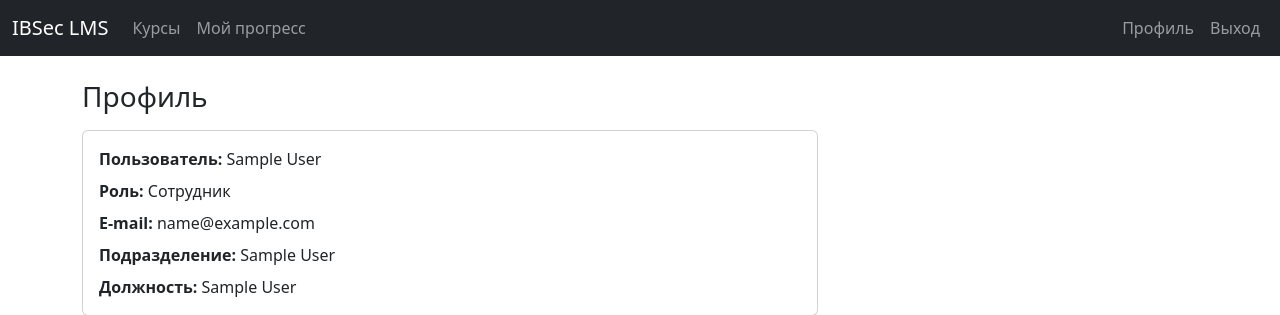
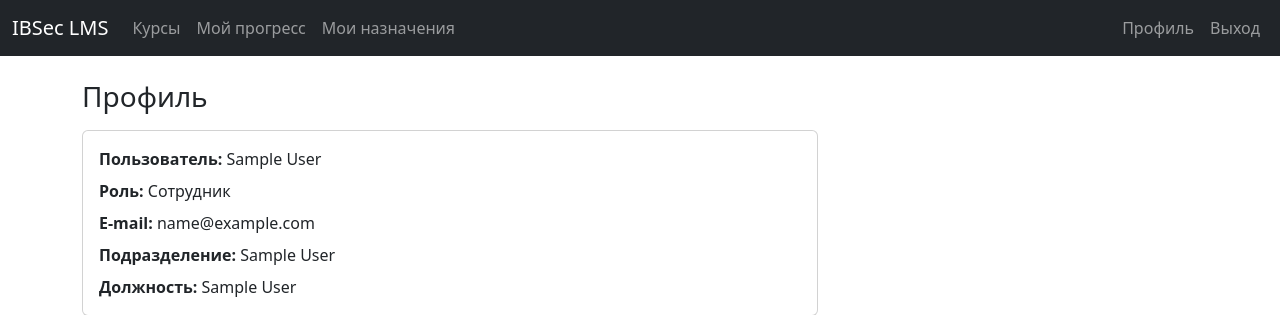
Before and after one commit to nordbyte9/ibsec_lms, a Django app: page /accounts/profile/ in a window 1280 px wide. Shown: the top 315 px of the page. Run offline with Django 4.2, Linux system fonts and the light colour scheme; a user stored in the database is signed in; tables that the repository leaves empty hold one stand-in row (values such as "Sample post").

Commit message:
ui(assignments): add assignment navigation links

```diff
--- a/templates/base.html
+++ b/templates/base.html
@@ -14,8 +14,12 @@
           <ul class="navbar-nav me-auto mb-2 mb-lg-0">
             <li class="nav-item"><a class="nav-link" href="/courses/">Курсы</a></li>
             <li class="nav-item"><a class="nav-link" href="/reports/my/">Мой прогресс</a></li>
-            {% if request.user.profile.role == 'security_officer' or request.user.profile.role == 'admin' %}
-              <a class="btn btn-sm btn-outline-primary" href="{% url 'courses:create' %}">Создать курс</a>
+            {% if request.user.is_authenticated %}
+              <li class="nav-item"><a class="nav-link" href="{% url 'assignments:my' %}">Мои назначения</a></li>
+              {% if request.user.profile.role == 'security_officer' or request.user.profile.role == 'admin' %}
+                <li class="nav-item"><a class="nav-link" href="{% url 'assignments:list' %}">Назначения</a></li>
+                <a class="btn btn-sm btn-outline-primary" href="{% url 'courses:create' %}">Создать курс</a>
+              {% endif %}
             {% endif %}
           </ul>
           <ul class="navbar-nav">
```
